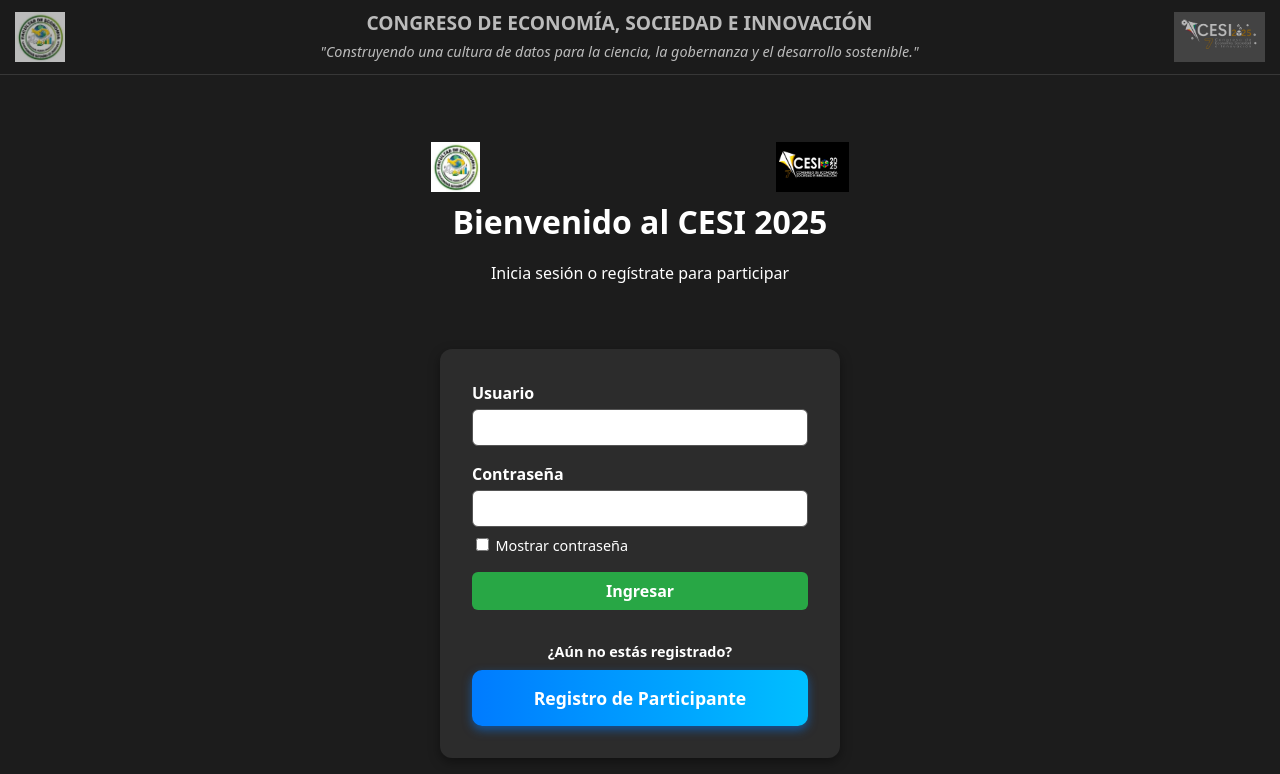
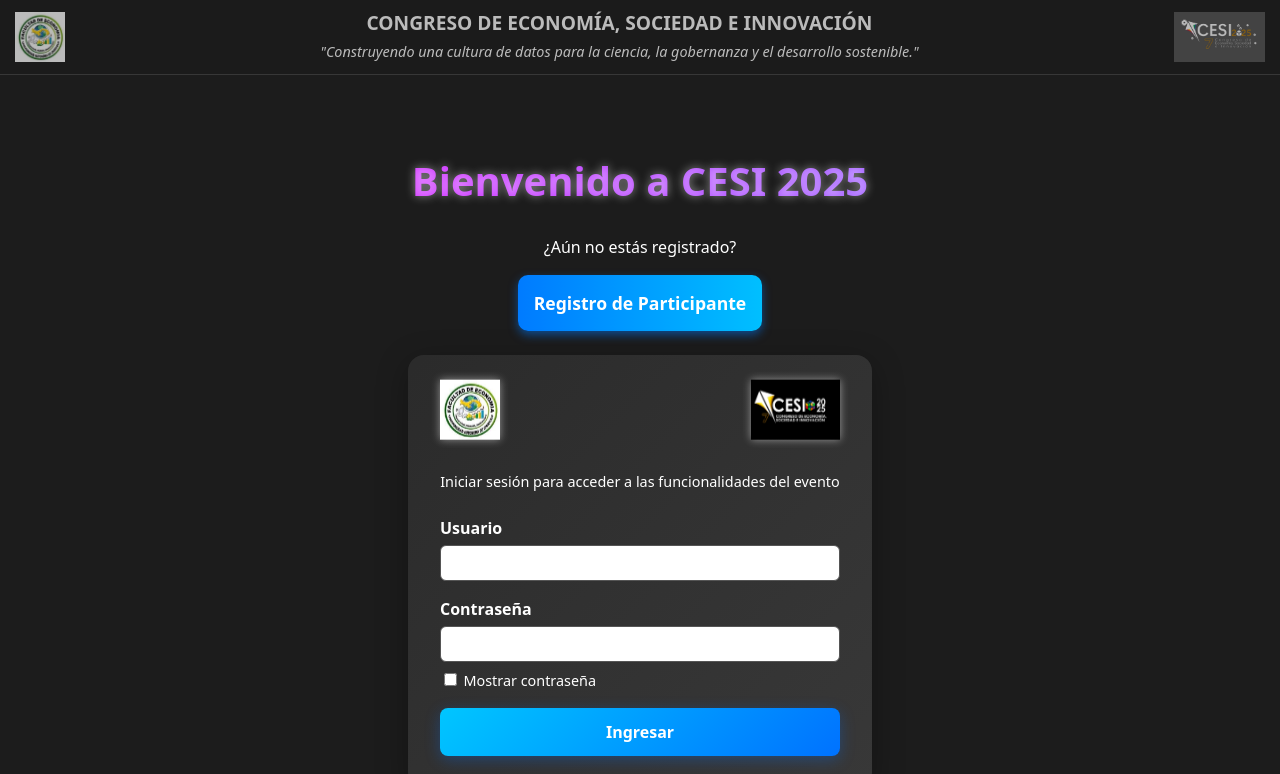
Before and after one commit to Informaticspro/cesi-asistencia, a React (Vite) app: page / in a window 1280 px wide. Shown: the top 774 px of the page. Built offline with nearby package versions, Linux system fonts and the light colour scheme; no server answers; the database is empty.

Commit message:
mejorando visualizacion

```diff
--- a/src/Bienvenida.jsx
+++ b/src/Bienvenida.jsx
@@ -12,6 +12,82 @@ function Bienvenida({ onLogin }) {
 
   const navigate = useNavigate();
 
+useEffect(() => {
+  const style = document.createElement("style");
+  style.innerHTML = `
+  body::before {
+      content: "";
+      position: fixed;
+      top: 0;
+      left: 0;
+      width: 100vw;
+      height: 100vh;
+      z-index: -1;
+      background: radial-gradient(circle at 20% 30%, rgba(0,255,255,0.3) 0%, transparent 40%),
+                  radial-gradient(circle at 80% 70%, rgba(255,0,255,0.3) 0%, transparent 50%),
+                  linear-gradient(135deg, #111, #222);
+      background-blend-mode: screen;
+      animation: fondoAnimado 20s ease-in-out infinite alternate;
+    }
+    @keyframes float {
+      0% { transform: translateY(0px); }
+      50% { transform: translateY(-8px); }
+      100% { transform: translateY(0px); }
+    }
+
+    @keyframes animated-gradient {
+      0% { background-position: 0% 50%; }
+      50% { background-position: 100% 50%; }
+      100% { background-position: 0% 50%; }
+    }
+
+   body {
+  margin: 0;
+  padding: 0;
+  background: transparent;
+  overflow-x: hidden;
+}
+
+    .login-box-gradient {
+      background: linear-gradient(135deg, rgba(44,44,44,0.95), rgba(58,58,58,0.95));
+      backdrop-filter: blur(8px);
+    }
+
+
+
+@keyframes backgroundMove {
+  0% {
+    background-position: 0% 0%;
+  }
+  100% {
+    background-position: 100% 100%;
+  }
+}
+
+      .titulo-cesi {
+  font-size: 2.5rem;
+  font-weight: bold;
+  text-align: center;
+  margin-bottom: 2rem;
+  background: linear-gradient(90deg, #f0f, #0ff, #ff0, #f0f);
+  background-size: 600% 100%;
+  -webkit-background-clip: text;
+  -webkit-text-fill-color: transparent;
+  animation: gradientMove 6s ease infinite;
+  text-shadow: 0 0 10px rgba(255, 255, 255, 0.5);
+}
+
+@keyframes gradientMove {
+  0% { background-position: 0% 50%; }
+  50% { background-position: 100% 50%; }
+  100% { background-position: 0% 50%; }
+}
+  `;
+  document.head.appendChild(style);
+  return () => {
+    document.head.removeChild(style);
+  };
+}, []);
   useEffect(() => {
     const checkMobile = () => setIsMobile(window.innerWidth <= 480);
     checkMobile();
@@ -47,8 +123,8 @@ function Bienvenida({ onLogin }) {
       minHeight: "100vh",
       display: "flex",
       flexDirection: "column",
-    justifyContent: "center",  // centra vertical
-    alignItems: "center",      // centra horizontal
+      justifyContent: "start",
+      alignItems: "center",
       backgroundColor: "#1c1c1c",
       padding: "1rem",
       boxSizing: "border-box",
@@ -57,93 +133,133 @@ function Bienvenida({ onLogin }) {
       margin: 0,
     }}
   >
-      {/* Header con logos */}
+    {/* Header con título y botón de registro */}
+    <div style={{ width: "100%", textAlign: "center", marginBottom: "1.5rem" }}>
+      <h1
+        style={{
+          fontSize: "2rem",
+          fontWeight: "bold",
+          color: "#ffffff",
+          marginBottom: "0.5rem",
+        }}
+      >
+       <h1 className="titulo-cesi">Bienvenido a CESI 2025</h1>
+      </h1>
+      <p style={{ color: "#ffffff", fontSize: "1rem" }}>
+        ¿Aún no estás registrado?
+      </p>
+      <Link to="/registrar" style={{ textDecoration: "none" }}>
+        <button
+          style={{
+            padding: "1rem",
+            background: "linear-gradient(to right, #007bff, #00bfff)",
+            border: "none",
+            borderRadius: "10px",
+            fontWeight: "bold",
+            fontSize: "1.1rem",
+            color: "#fff",
+            cursor: "pointer",
+            boxShadow: "0 4px 10px rgba(0, 123, 255, 0.5)",
+            transition: "transform 0.2s ease, box-shadow 0.2s ease",
+          }}
+          onMouseOver={(e) => {
+            e.currentTarget.style.transform = "scale(1.03)";
+            e.currentTarget.style.boxShadow =
+              "0 6px 14px rgba(0, 123, 255, 0.6)";
+          }}
+          onMouseOut={(e) => {
+            e.currentTarget.style.transform = "scale(1)";
+            e.currentTarget.style.boxShadow =
+              "0 4px 10px rgba(0, 123, 255, 0.5)";
+          }}
+        >
+          Registro de Participante
+        </button>
+      </Link>
+    </div>
+<div
+  className="login-box-gradient"
+  style={{
+    padding: "2rem",
+    borderRadius: "16px",
+    boxShadow: "0 8px 32px rgba(0,0,0,0.3)",
+    width: "100%",
+    maxWidth: "400px",
+    backdropFilter: "blur(10px)",
+    WebkitBackdropFilter: "blur(10px)",
+  }}
+>
+   {/* Logos animados dentro de la caja */}
 <div
   style={{
-          position: "relative",
-          padding: "1rem",
-          paddingTop: isMobile ? "5rem" : "3.5rem", // MÁS ESPACIO EN MÓVIL PARA NO TAPAR EL TÍTULO
-          minHeight: "90px",
-          maxWidth: "100vw", // Evitar desborde horizontal
+    display: "flex",
+    justifyContent: "space-between",
+    alignItems: "center",
+    marginBottom: "1.5rem",
+    animation: "float 4s ease-in-out infinite",
   }}
 >
   <img
     src="/logo_unachi.png"
     alt="Logo UNACHI"
     style={{
-            position: "absolute",
-            top: isMobile ? 20 : 10,
-            left: 10,
-            height: isMobile ? 30 : 50,
-            zIndex: 10,
-            maxWidth: "100%",  // Imagen responsiva
+      height: isMobile ? 40 : 60,
       objectFit: "contain",
+      transition: "transform 0.3s ease",
+      filter: "drop-shadow(0 0 4px rgba(255,255,255,0.5))",
+      cursor: "pointer",
 }}
+onMouseOver={(e) => {
+  e.currentTarget.style.transform = "scale(1.05)";
+  e.currentTarget.style.filter = "drop-shadow(0 0 8px rgba(255,255,255,0.7))";
+}}
+onMouseOut={(e) => {
+  e.currentTarget.style.transform = "scale(1)";
+  e.currentTarget.style.filter = "drop-shadow(0 0 4px rgba(255,255,255,0.5))";
+}}
+
   />
   <img
     src="/Logo2025.jpeg"
     alt="Logo Congreso"
    style={{
-            position: "absolute",
-            top: isMobile ? 20 : 10,
-            right: 10,
-            height: isMobile ? 30 : 50,
-            zIndex: 10,
-            maxWidth: "100%",
+      height: isMobile ? 40 : 60,
       objectFit: "contain",
+      transition: "transform 0.3s ease",
+      filter: "drop-shadow(0 0 4px rgba(255,255,255,0.5))",
+      cursor: "pointer",
+}}
+onMouseOver={(e) => {
+  e.currentTarget.style.transform = "scale(1.05)";
+  e.currentTarget.style.filter = "drop-shadow(0 0 8px rgba(255,255,255,0.7))";
+}}
+onMouseOut={(e) => {
+  e.currentTarget.style.transform = "scale(1)";
+  e.currentTarget.style.filter = "drop-shadow(0 0 4px rgba(255,255,255,0.5))";
 }}
   />
- <h1
-  style={{
-    textAlign: "center",
-    fontSize: "2rem",
-    fontWeight: "bold",
-    marginTop: "1rem",
-    position: "relative",
-    zIndex: 15, // PARA QUE EL TÍTULO QUEDE ENCIMA DE LOS LOGOS
-    padding: "0 1rem", // Un poco de padding lateral para móviles
-    wordWrap: "break-word", // Que no desborde texto
-    maxWidth: "100%",
-    color: "#ffffff", // 👈 Esto asegura que el texto sea blanco SIEMPRE
-  }}
->
-  Bienvenido al CESI 2025
-</h1>
+</div>
       <p
         style={{
           textAlign: "center",
-            fontSize: "1rem",
-            color: "#ccc",
-            position: "relative",
-            zIndex: 15,
-            padding: "0 1rem",
-            wordWrap: "break-word",
-            maxWidth: "100%",
+          fontSize: "0.9rem",
           color: "#ffffff",
+          marginBottom: "1.5rem",
         }}
       >
-          Inicia sesión o regístrate para participar
+        Iniciar sesión para acceder a las funcionalidades del evento
       </p>
-      </div>
 
-      {/* Caja de login centrada */}
-      <div
-        style={{
-          maxWidth: "400px",
-          width: "90%",
-          margin: "2rem auto",
-          backgroundColor: "#2c2c2c",
-          borderRadius: "12px",
-          padding: "2rem",
-          boxShadow: "0 4px 12px rgba(0,0,0,0.4)",
-          overflowX: "hidden",
-          boxSizing: "border-box",
-        }}
-      >
+      {/* Formulario */}
       <form onSubmit={handleSubmit}>
         <div style={{ marginBottom: "1rem" }}>
           <label
-              style={{ display: "block", marginBottom: "0.3rem", fontWeight: "bold", color: "#ffffff" }}
+            style={{
+              display: "block",
+              marginBottom: "0.3rem",
+              fontWeight: "bold",
+              color: "#ffffff",
+            }}
           >
             Usuario
           </label>
@@ -153,7 +269,7 @@ function Bienvenida({ onLogin }) {
             onChange={(e) => setUsuario(e.target.value)}
             required
             style={{
-                width: "100%", // Cambiado de 80% a 100% para que no provoque scroll horizontal
+              width: "100%",
               padding: "0.6rem",
               borderRadius: "6px",
               border: "1px solid #555",
@@ -166,7 +282,12 @@ function Bienvenida({ onLogin }) {
 
         <div style={{ marginBottom: "1rem" }}>
           <label
-              style={{ display: "block", marginBottom: "0.3rem", fontWeight: "bold",  color: "#ffffff" }}
+            style={{
+              display: "block",
+              marginBottom: "0.3rem",
+              fontWeight: "bold",
+              color: "#ffffff",
+            }}
           >
             Contraseña
           </label>
@@ -176,7 +297,7 @@ function Bienvenida({ onLogin }) {
             onChange={(e) => setContrasena(e.target.value)}
             required
             style={{
-                width: "100%", // Igual 100% para evitar desborde
+              width: "100%",
               padding: "0.6rem",
               borderRadius: "6px",
               border: "1px solid #555",
@@ -185,12 +306,19 @@ function Bienvenida({ onLogin }) {
               boxSizing: "border-box",
             }}
           />
-            <label style={{ display: "block", marginTop: "0.5rem", fontSize: "0.9rem",color: "#ffffff", }}>
+          <label
+            style={{
+              display: "block",
+              marginTop: "0.5rem",
+              fontSize: "0.9rem",
+              color: "#ffffff",
+            }}
+          >
             <input
               type="checkbox"
               checked={mostrarContrasena}
               onChange={() => setMostrarContrasena(!mostrarContrasena)}
-                style={{ marginRight: "0.4rem",  }}
+              style={{ marginRight: "0.4rem" }}
             />
             Mostrar contraseña
           </label>
@@ -217,59 +345,29 @@ function Bienvenida({ onLogin }) {
   type="submit"
   style={{
     width: "100%",
-              padding: "0.50rem",
-              backgroundColor: "#28a745",
-              border: "none",
-              borderRadius: "6px",
+    padding: "0.8rem",
+    background: "linear-gradient(135deg, #00c6ff, #0072ff)",
+    color: "#fff",
     fontWeight: "bold",
     fontSize: "1rem",
+    border: "none",
+    borderRadius: "8px",
     cursor: "pointer",
-              marginBottom: "1rem",
-              color: "#ffffff",
+    transition: "transform 0.2s ease, box-shadow 0.3s ease",
+    boxShadow: "0 4px 15px rgba(0, 114, 255, 0.3)",
+  }}
+  onMouseOver={(e) => {
+    e.currentTarget.style.transform = "scale(1.03)";
+    e.currentTarget.style.boxShadow = "0 6px 20px rgba(0, 114, 255, 0.5)";
+  }}
+  onMouseOut={(e) => {
+    e.currentTarget.style.transform = "scale(1)";
+    e.currentTarget.style.boxShadow = "0 4px 15px rgba(0, 114, 255, 0.3)";
   }}
 >
   Ingresar
 </button>
       </form>
-
-              <p
-            style={{
-             textAlign: "center",
-             fontSize: "0.9rem",
-                 marginBottom: "0.5rem",
-                 color: "#ffffff",
-              fontWeight: "bold", // 👈 esto lo pone en negrita
-              }}
->
-  ¿Aún no estás registrado?
-</p>
-        <Link to="/registrar" style={{ textDecoration: "none" }}>
-        <button
-    style={{
-      width: "100%",
-      padding: "1rem",
-      background: "linear-gradient(to right, #007bff, #00bfff)", // Gradiente azul llamativo
-      border: "none",
-      borderRadius: "10px",
-      fontWeight: "bold",
-      fontSize: "1.1rem",
-      color: "#fff",
-      cursor: "pointer",
-      boxShadow: "0 4px 10px rgba(0, 123, 255, 0.5)",
-      transition: "transform 0.2s ease, box-shadow 0.2s ease",
-    }}
-    onMouseOver={(e) => {
-      e.currentTarget.style.transform = "scale(1.03)";
-      e.currentTarget.style.boxShadow = "0 6px 14px rgba(0, 123, 255, 0.6)";
-    }}
-    onMouseOut={(e) => {
-      e.currentTarget.style.transform = "scale(1)";
-      e.currentTarget.style.boxShadow = "0 4px 10px rgba(0, 123, 255, 0.5)";
-    }}
-  >
-    Registro de Participante
-  </button>
-        </Link>
     </div>
 
     {/* Sección de Actualizaciones */}
@@ -277,8 +375,8 @@ function Bienvenida({ onLogin }) {
       style={{
         backgroundColor: "#2a2a2a",
         padding: "1rem 2rem",
-          maxWidth: "100vw",   // Para que no se desborde
-          overflowX: "hidden", // Evita scroll horizontal
+        maxWidth: "100vw",
+        marginTop: "2rem",
       }}
     >
       <h2
@@ -286,7 +384,6 @@ function Bienvenida({ onLogin }) {
           textAlign: "center",
           fontSize: "1.5rem",
           marginBottom: "1rem",
-            wordWrap: "break-word",
           color: "#ffffff",
         }}
       >
@@ -296,6 +393,8 @@ function Bienvenida({ onLogin }) {
     </div>
   </div>
 );
+
 }
 
+
 export default Bienvenida;
```
Lines whose indentation alone changed are shown as unchanged.
